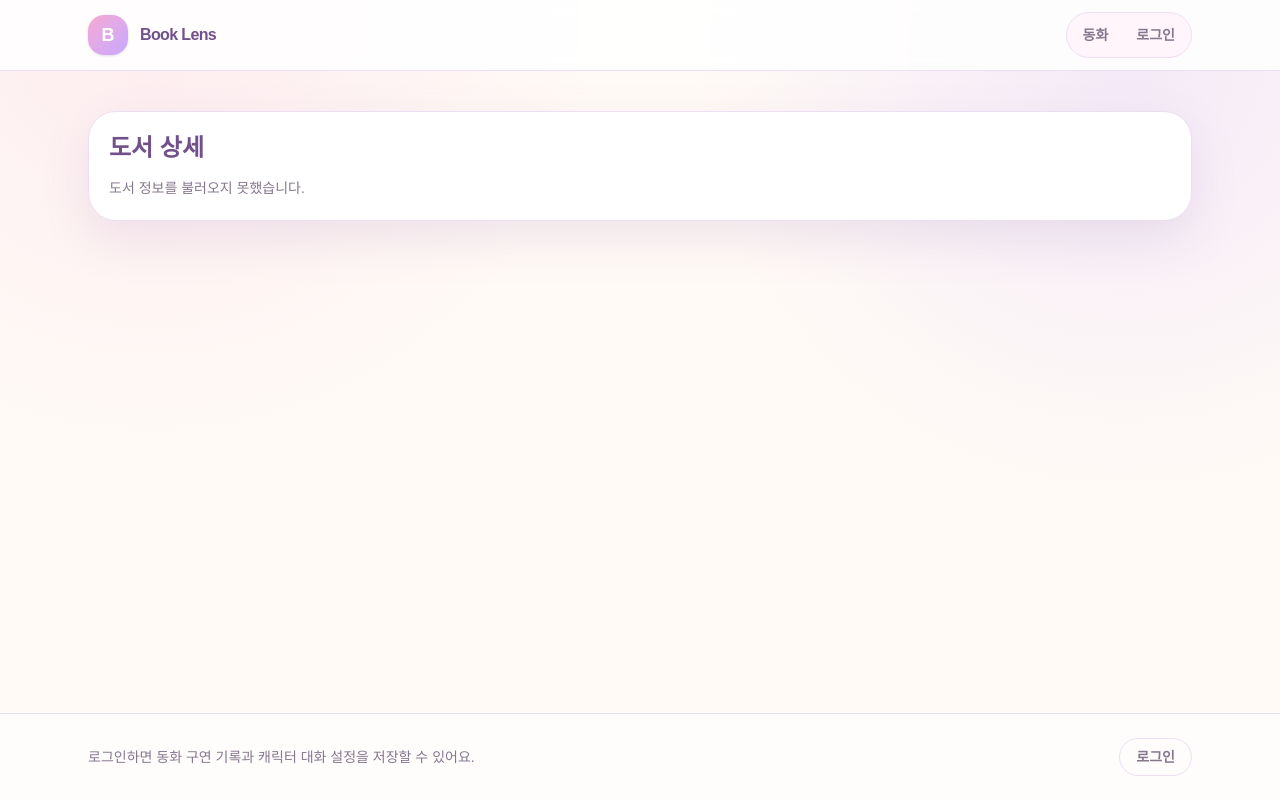
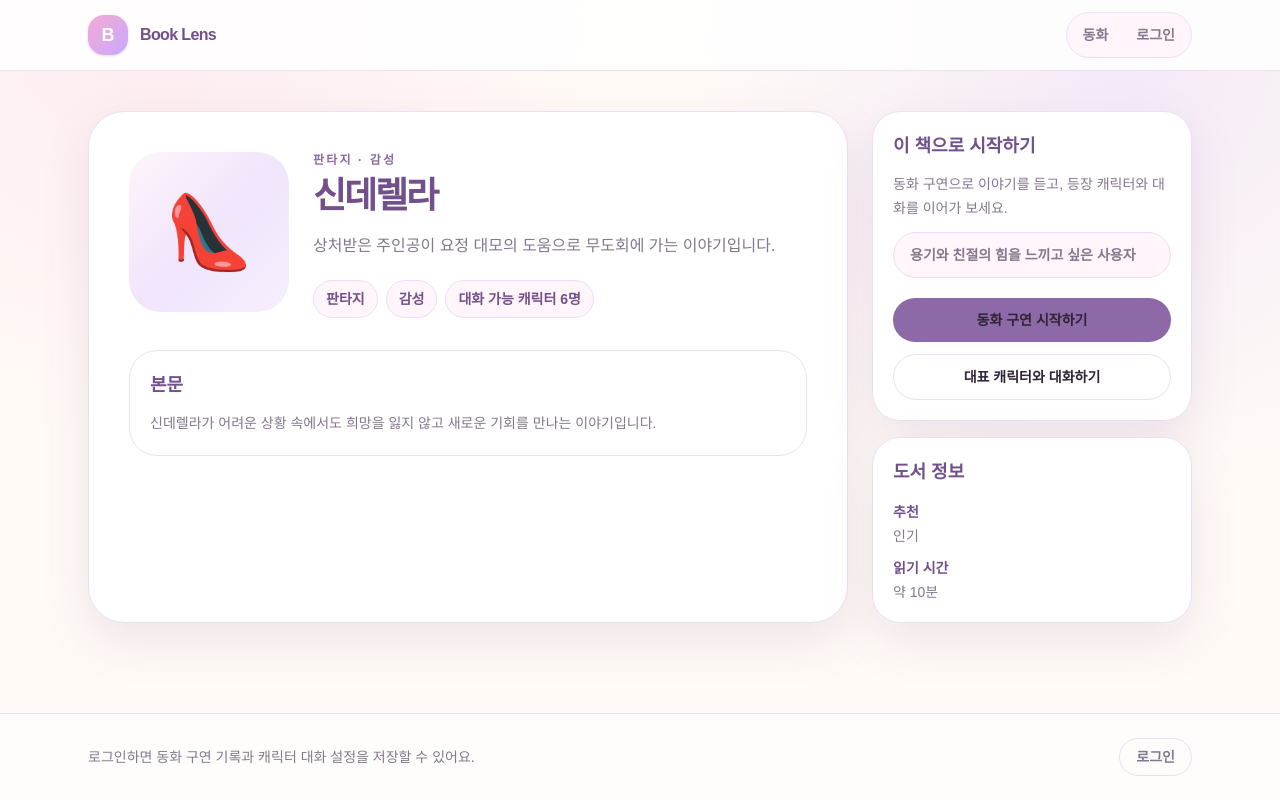
Before and after one commit to IKNK-Labs/book-lens, a Next.js app in the folder frontend/: page /books/cinderella in a window 1280 px wide. Built offline with nearby package versions, Linux system fonts and the light colour scheme; no server answers.

Commit message:
fix: support mock book slug detail fallback

```diff
--- a/frontend/src/components/books/BookDetailContent.tsx
+++ b/frontend/src/components/books/BookDetailContent.tsx
@@ -2,12 +2,83 @@
 
 import Link from "next/link";
 import { useEffect, useState } from "react";
+import type { Book } from "../../data/mock";
+import { mockBooks } from "../../data/mock";
 import { ApiError, booksApi, type BookResponse } from "../../lib/api";
 import { Card } from "../ui/Card";
 import { Chip } from "../ui/Chip";
 
+type BookInfoItem = {
+  label: string;
+  value: string;
+};
+
+type BookDetailViewModel = {
+  id: string;
+  title: string;
+  description: string;
+  coverEmoji: string;
+  genres: string[];
+  characterCount: number;
+  recommendedFor: string;
+  storyHref: string;
+  chatHref?: string;
+  content?: string;
+  infoItems: BookInfoItem[];
+};
+
+function isPositiveIntegerId(value: string) {
+  return /^[1-9]\d*$/.test(value);
+}
+
+function compactInfoItems(items: Array<BookInfoItem | null>) {
+  return items.filter((item): item is BookInfoItem => Boolean(item?.value.trim()));
+}
+
+function toDetailViewModelFromApiBook(book: BookResponse): BookDetailViewModel {
+  const description = book.description || "등록된 소개가 없습니다.";
+  const content = book.content?.content;
+
+  return {
+    id: String(book.id),
+    title: book.title,
+    description,
+    coverEmoji: "📖",
+    genres: ["도서"],
+    characterCount: book.character_count ?? 0,
+    recommendedFor: "등록된 도서 상세를 확인해 보세요.",
+    storyHref: `/story/${book.id}`,
+    chatHref: book.featured_character_id ? `/chat/${book.featured_character_id}` : undefined,
+    content: content || undefined,
+    infoItems: compactInfoItems([
+      { label: "저자", value: book.author },
+      { label: "출판사", value: book.publisher },
+      { label: "ISBN", value: book.isbn },
+    ]),
+  };
+}
+
+function toDetailViewModelFromMockBook(book: Book): BookDetailViewModel {
+  return {
+    id: book.id,
+    title: book.title,
+    description: book.description || book.summary || "등록된 소개가 없습니다.",
+    coverEmoji: book.coverEmoji || "📖",
+    genres: book.genres?.length ? book.genres : ["도서"],
+    characterCount: book.characterCount ?? 0,
+    recommendedFor: book.recommendedFor || "이야기를 살펴보고 캐릭터와 대화를 이어가 보세요.",
+    storyHref: `/story/${book.id}`,
+    chatHref: book.featuredCharacterId ? `/chat/${book.featuredCharacterId}` : undefined,
+    content: book.summary || undefined,
+    infoItems: compactInfoItems([
+      { label: "추천", value: book.label },
+      { label: "읽기 시간", value: book.readingTime },
+    ]),
+  };
+}
+
 export function BookDetailContent({ bookId }: { bookId: string }) {
-  const [book, setBook] = useState<BookResponse | null>(null);
+  const [book, setBook] = useState<BookDetailViewModel | null>(null);
   const [isLoading, setIsLoading] = useState(true);
   const [error, setError] = useState("");
 
@@ -17,9 +88,24 @@ export function BookDetailContent({ bookId }: { bookId: string }) {
     async function loadBook() {
       setIsLoading(true);
       setError("");
+      setBook(null);
+
+      if (!isPositiveIntegerId(bookId)) {
+        const fallbackBook = mockBooks.find((item) => item.id === bookId);
+        if (isCurrent) {
+          if (fallbackBook) {
+            setBook(toDetailViewModelFromMockBook(fallbackBook));
+          } else {
+            setError("도서 정보를 찾을 수 없습니다.");
+          }
+          setIsLoading(false);
+        }
+        return;
+      }
+
       try {
         const item = await booksApi.detail(Number(bookId));
-        if (isCurrent) setBook(item);
+        if (isCurrent) setBook(toDetailViewModelFromApiBook(item));
       } catch (err) {
         if (!isCurrent) return;
         if (err instanceof ApiError && err.status === 404) {
@@ -56,33 +142,33 @@ export function BookDetailContent({ bookId }: { bookId: string }) {
     );
   }
 
-  const content = book.content?.content;
-
   return (
     <div className="grid gap-6 lg:grid-cols-[1fr_320px]">
       <section className="rounded-[36px] border border-[var(--line)] bg-[var(--surface)] p-7 shadow-[var(--shadow)] sm:p-10">
         <div className="grid gap-6 sm:grid-cols-[160px_1fr] sm:items-start">
           <div className="grid h-40 place-items-center rounded-[32px] bg-gradient-to-br from-[var(--surface-soft)] via-[var(--accent-soft)] to-[var(--surface-muted)] text-7xl">
-            📖
+            {book.coverEmoji}
           </div>
           <div>
             <p className="text-xs font-black uppercase tracking-[0.18em] text-[var(--accent)]">
-              {book.publisher} · ISBN {book.isbn}
+              {book.genres.join(" · ")}
             </p>
             <h1 className="mt-2 text-3xl font-black tracking-[-0.06em] text-[var(--accent-strong)] sm:text-4xl">
               {book.title}
             </h1>
-            <p className="mt-4 text-base leading-7 text-[var(--muted)]">{book.description || "등록된 소개가 없습니다."}</p>
+            <p className="mt-4 text-base leading-7 text-[var(--muted)]">{book.description}</p>
             <div className="mt-5 flex flex-wrap gap-2">
-              <Chip>{book.author}</Chip>
-              <Chip>대화 가능 캐릭터 {book.character_count ?? 0}명</Chip>
+              {book.genres.map((genre) => (
+                <Chip key={genre}>{genre}</Chip>
+              ))}
+              <Chip>대화 가능 캐릭터 {book.characterCount}명</Chip>
             </div>
           </div>
         </div>
-        {content ? (
+        {book.content ? (
           <Card className="mt-8 shadow-none">
             <h2 className="text-lg font-black text-[var(--accent-strong)]">본문</h2>
-            <p className="mt-3 whitespace-pre-wrap text-sm leading-6 text-[var(--muted)]">{content}</p>
+            <p className="mt-3 whitespace-pre-wrap text-sm leading-6 text-[var(--muted)]">{book.content}</p>
           </Card>
         ) : null}
       </section>
@@ -93,15 +179,18 @@ export function BookDetailContent({ bookId }: { bookId: string }) {
           <p className="mt-3 text-sm leading-6 text-[var(--muted)]">
             동화 구연으로 이야기를 듣고, 등장 캐릭터와 대화를 이어가 보세요.
           </p>
+          <p className="mt-3 rounded-3xl border border-[var(--line)] bg-[var(--surface-soft)] px-4 py-3 text-sm font-bold text-[var(--muted)]">
+            {book.recommendedFor}
+          </p>
           <Link
-            href={`/story/${book.id}`}
+            href={book.storyHref}
             className="mt-5 block rounded-full bg-[var(--accent)] px-5 py-3 text-center text-sm font-black text-white"
           >
             동화 구연 시작하기
           </Link>
-          {book.featured_character_id ? (
+          {book.chatHref ? (
             <Link
-              href={`/chat/${book.featured_character_id}`}
+              href={book.chatHref}
               className="mt-3 block rounded-full border border-[var(--line)] px-5 py-3 text-center text-sm font-black text-[var(--accent-strong)]"
             >
               대표 캐릭터와 대화하기
@@ -113,23 +202,19 @@ export function BookDetailContent({ bookId }: { bookId: string }) {
           )}
         </Card>
 
+        {book.infoItems.length ? (
           <Card className="mt-4">
             <h2 className="text-lg font-black text-[var(--accent-strong)]">도서 정보</h2>
             <dl className="mt-4 grid gap-3 text-sm">
-            <div>
-              <dt className="font-black text-[var(--accent-strong)]">저자</dt>
-              <dd className="mt-1 text-[var(--muted)]">{book.author}</dd>
+              {book.infoItems.map((item) => (
+                <div key={item.label}>
+                  <dt className="font-black text-[var(--accent-strong)]">{item.label}</dt>
+                  <dd className="mt-1 text-[var(--muted)]">{item.value}</dd>
                 </div>
-            <div>
-              <dt className="font-black text-[var(--accent-strong)]">출판사</dt>
-              <dd className="mt-1 text-[var(--muted)]">{book.publisher}</dd>
-            </div>
-            <div>
-              <dt className="font-black text-[var(--accent-strong)]">ISBN</dt>
-              <dd className="mt-1 text-[var(--muted)]">{book.isbn}</dd>
-            </div>
+              ))}
             </dl>
           </Card>
+        ) : null}
       </aside>
     </div>
   );
```
Lines whose indentation alone changed are shown as unchanged.
